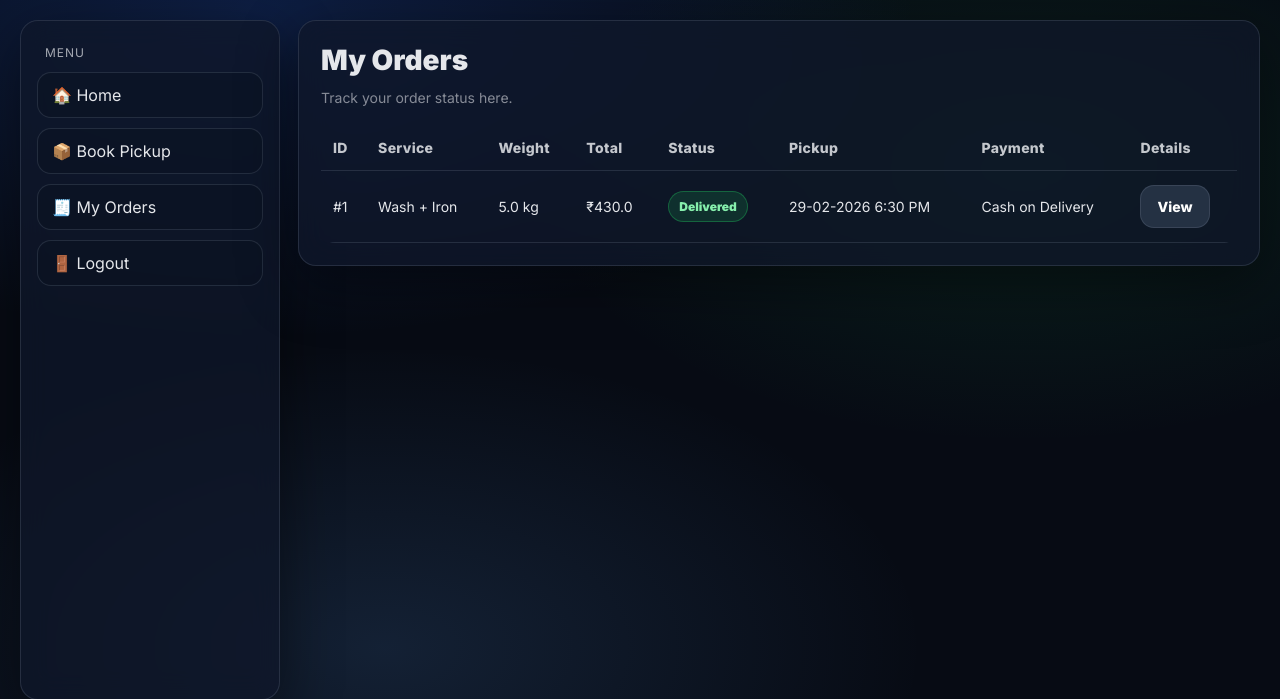
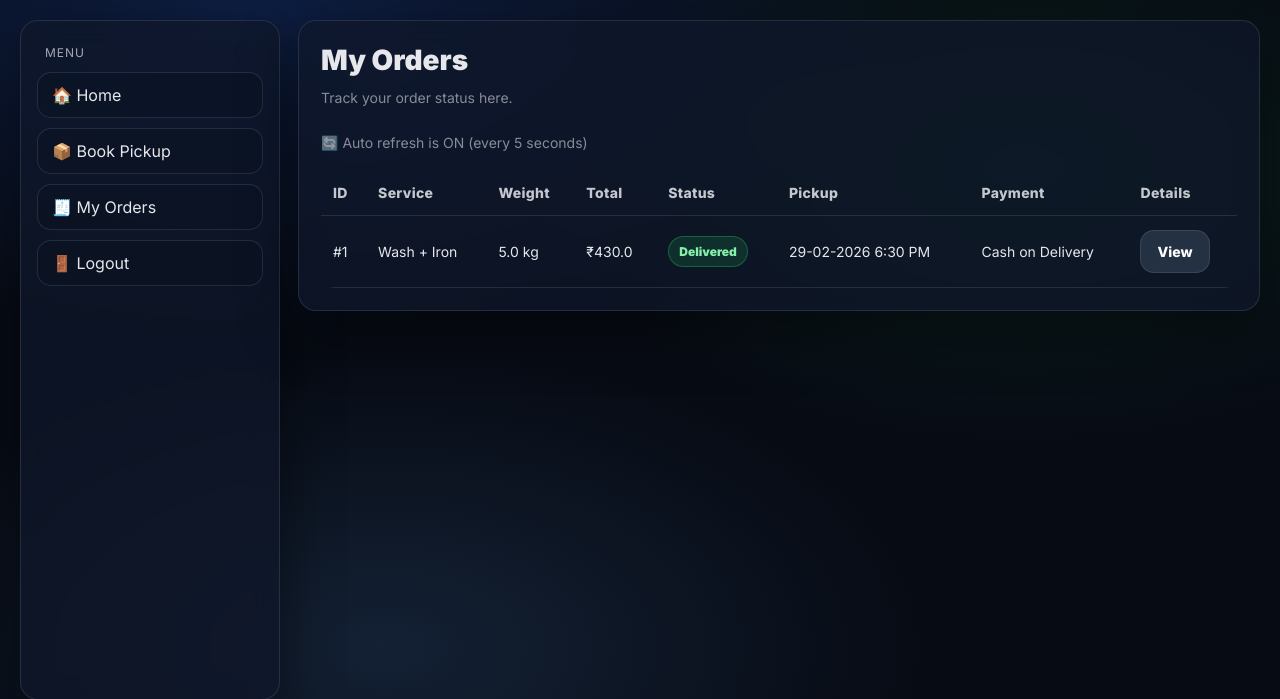
Before and after one commit to harshal-269/freshfold-web, a Flask app: page /orders in a window 1280 px wide. Shown: the part 72-771 px from the top of the page. Run offline with Flask 3, Linux system fonts and the light colour scheme; a user stored in the database is signed in; data comes from the database, SQL or seed files in the repository.

Commit message:
Added auto refresh to orders page

```diff
--- a/templates/orders.html
+++ b/templates/orders.html
@@ -2,7 +2,11 @@
 {% block body %}
 <div class="card">
   <div class="title">My Orders</div>
-  <div class="subtitle">Track your order status here.</div>
+  <div class="subtitle">
+    Track your order status here.
+    <br><br>
+    🔄 Auto refresh is ON (every 5 seconds)
+  </div>
 
   <table class="table">
     <tr>
@@ -40,4 +44,12 @@
     {% endfor %}
   </table>
 </div>
+
+<script>
+  // Auto refresh every 5 seconds
+  setTimeout(() => {
+    window.location.reload();
+  }, 5000);
+</script>
+
 {% endblock %}
```
